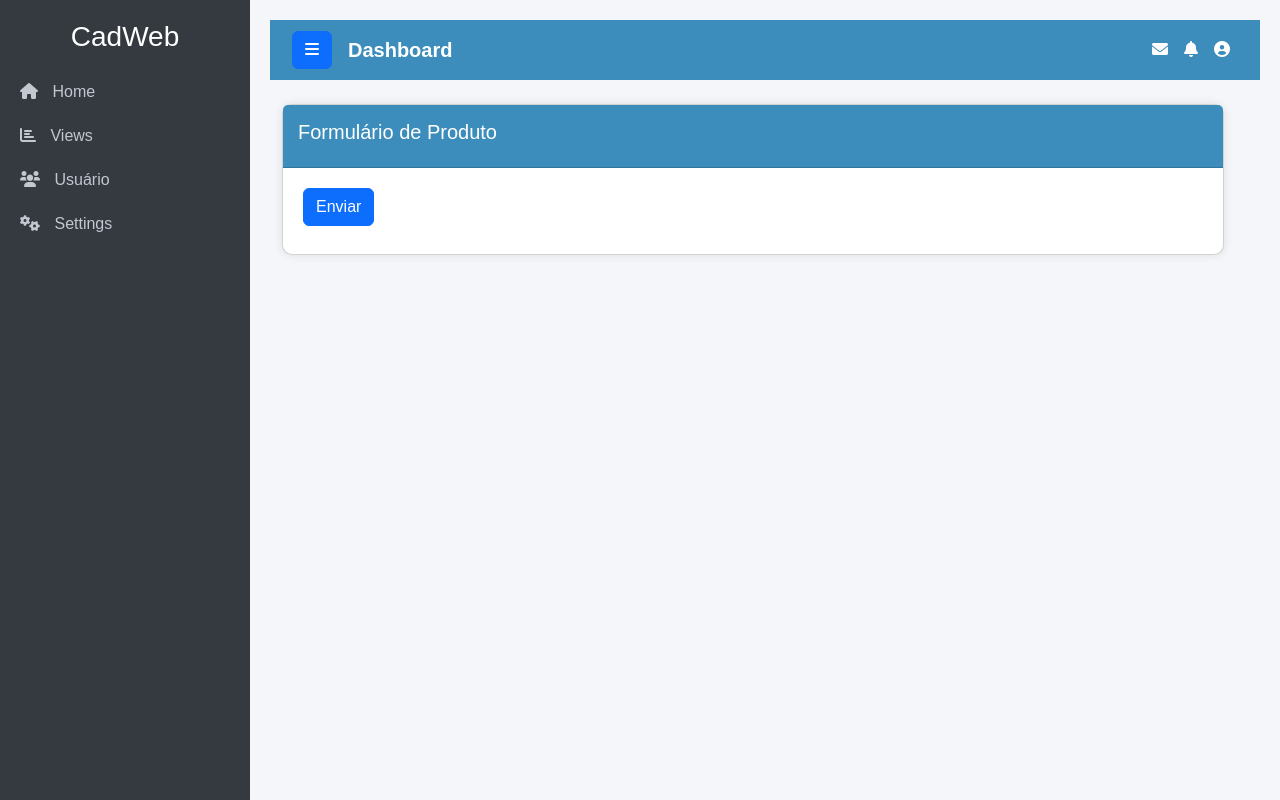
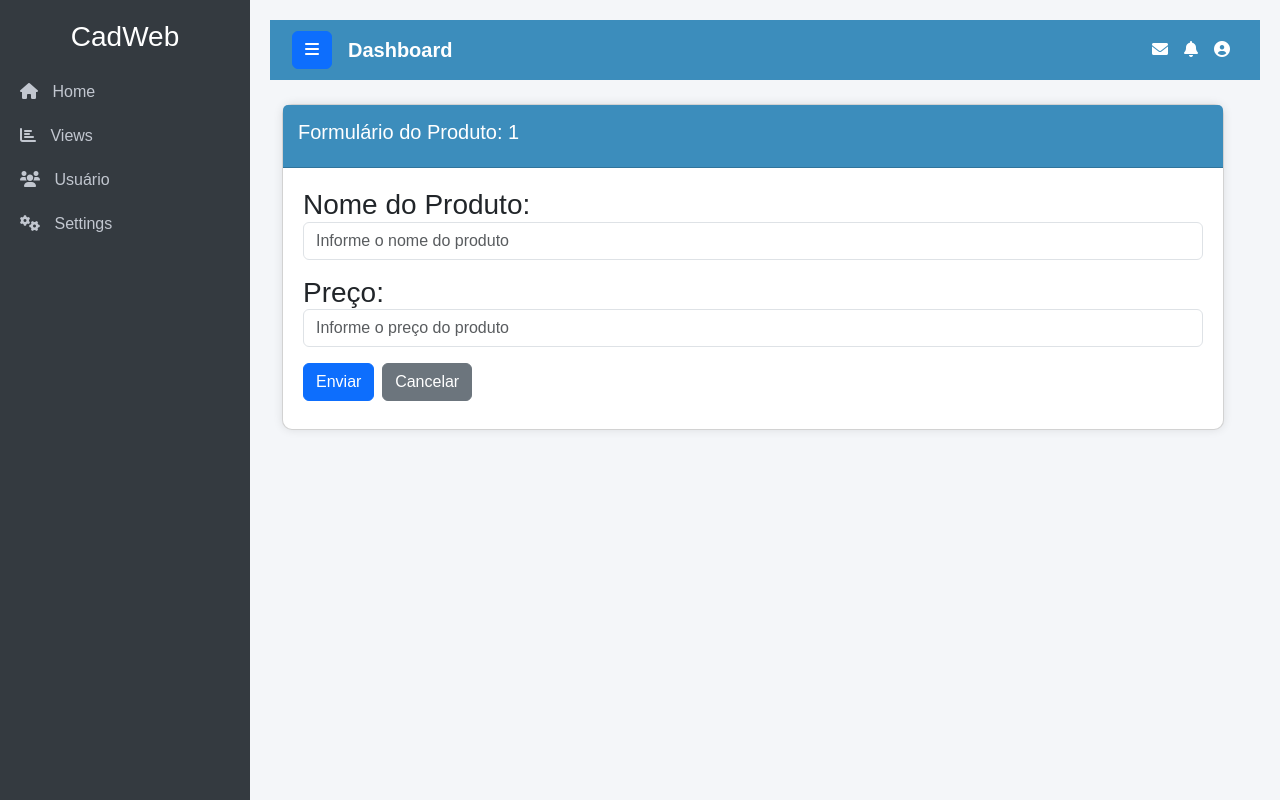
Before and after one commit to s4mpa10/piloto, a Django app: page /produtos/editar/1/ in a window 1280 px wide. Run offline with Django 5.2, Linux system fonts and the light colour scheme.

Commit message:
v3 atividade

```diff
--- a/home/templates/produto/detalhes.html
+++ b/home/templates/produto/detalhes.html
@@ -4,6 +4,6 @@
 
 {% block conteudo %}
 
-    <h2>Você está vendo detalhes do produto ID {{item.id}}</h2>
+    <h2>Você está vendo detalhes do produto ID {{item}}</h2>
 
 {% endblock %}
--- a/home/templates/produto/excluir.html
+++ b/home/templates/produto/excluir.html
@@ -4,6 +4,10 @@
 
 {% block conteudo %}
 
-    <h2>Você está removendo o Produto ID {{id}}</h2>
+    <script>
+        alert("Deseja excluir o produto com id: {{item}} ?")
+    </script>
+    <h2>Você está removendo o Produto ID {{item}}</h2>
+
 
 {% endblock %}
--- a/home/templates/produto/formulario.html
+++ b/home/templates/produto/formulario.html
@@ -1,6 +1,6 @@
 {% extends 'base.html' %}
 
-{% block title_page %} Formulário de Produto {% endblock %}
+{% block title_page %} Formulário do Produto: {{item}}{% endblock %}
 
 {% block conteudo %}
 
@@ -8,6 +8,7 @@
         {% csrf_token %}
         {{ form.as_p }}
         <button type="submit" class="btn btn-primary">Enviar</button>
+        <button type="submit" class="btn btn-secondary">Cancelar</button>
     </form>
 
 {% endblock %}
--- a/home/views.py
+++ b/home/views.py
@@ -72,7 +72,12 @@ def detalhes_produtos(request, id):
     return render(request, 'produto/detalhes.html', {'item':id})
 
 def editar_produto(request, id):
-    return render(request, 'produto/formulario.html', {'item':id})
+    form = ProdutoForm()
+    contexto = {
+        'form': form,
+        'item': id,
+    }
+    return render(request, 'produto/formulario.html', contexto)
 
 def excluir_produto(request, id):
     return render(request, 'produto/excluir.html', {'item':id})
```
